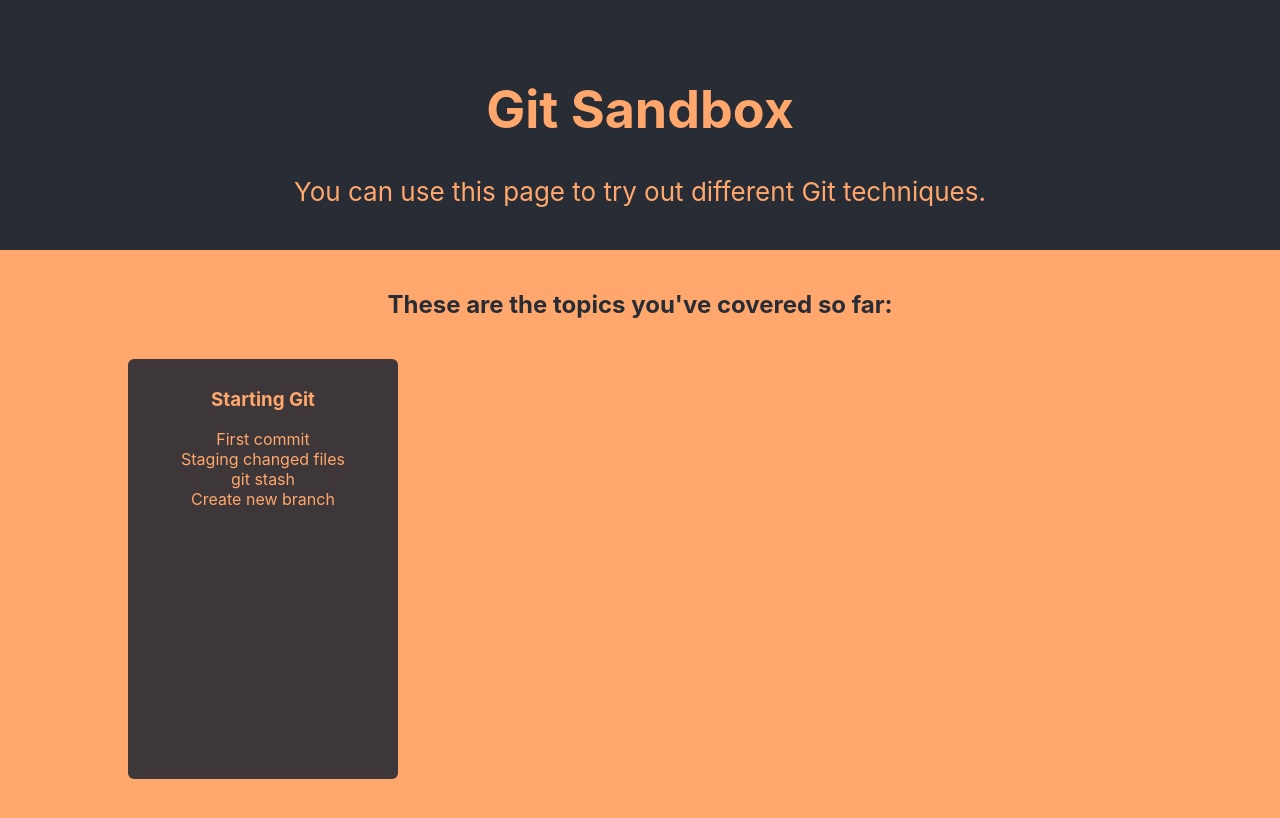
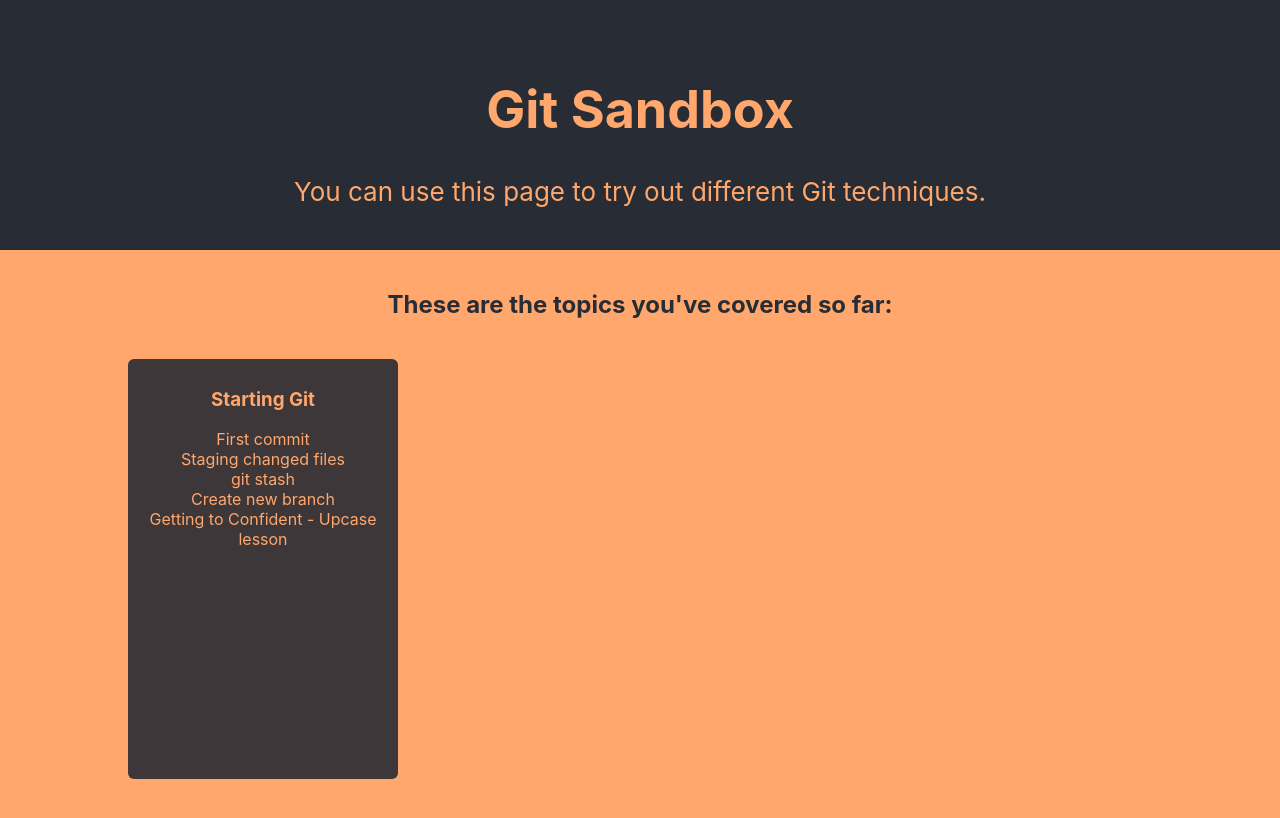
Before and after one commit to liamrdawson/git-sandbox, a React (Create React App) app: page / in a window 1280 px wide. Shown: the top 818 px of the page. Built offline with nearby package versions, Linux system fonts and the light colour scheme.

Commit message:
add getting to confident item to topics list

```diff
--- a/src/components/Main.js
+++ b/src/components/Main.js
@@ -7,7 +7,7 @@ class Main extends Component {
         cards: [
             {
                 name: "Starting Git",
-                topicsCovered: ["First commit", "Staging changed files", "git stash", "Create new branch"]
+                topicsCovered: ["First commit", "Staging changed files", "git stash", "Create new branch", "Getting to Confident - Upcase lesson"]
             }
         ]
     }
```
